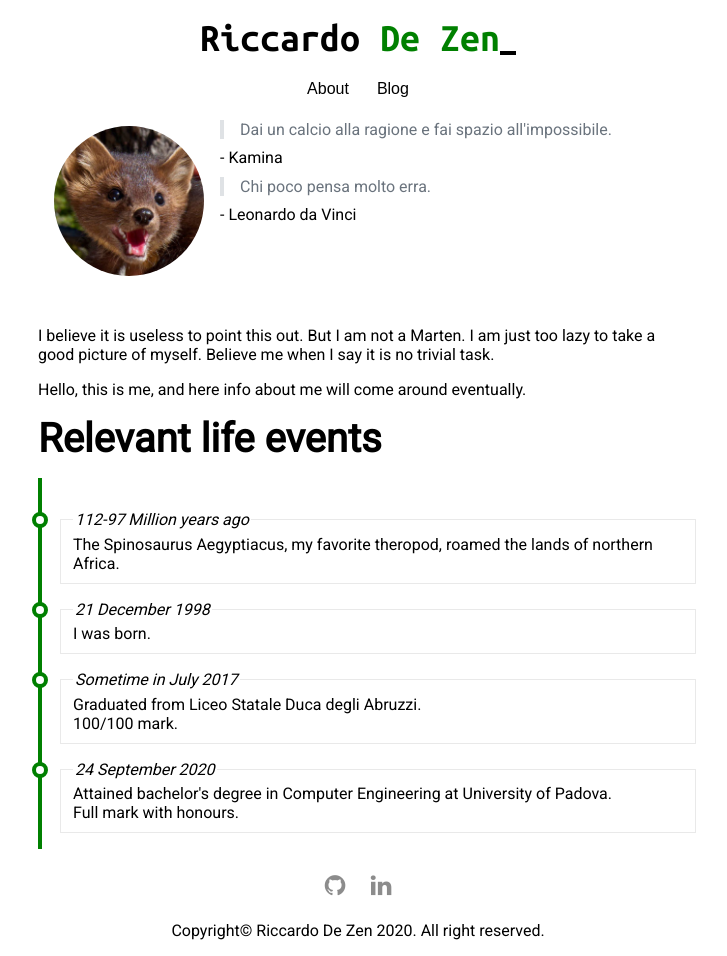
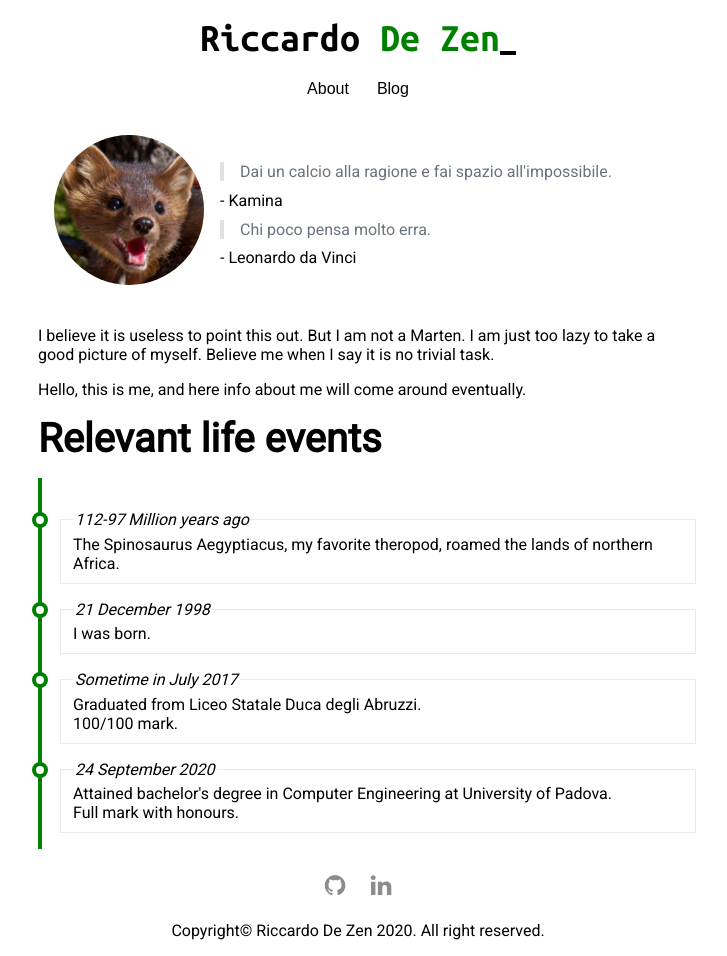
Before and after one commit to ricdezen/ricdezen.github.io, a Jekyll site: the page built from about.md, in a window 1280 px wide. Shown: the whole page, without its empty margins (282-1009 px from the left). Built offline with Jekyll 4.4.1, drawn with Linux system fonts in a browser that asks for light colours.

Commit message:
Minor layout changes

```diff
--- /dev/null
+++ b/_includes/beginner_label.html
@@ -0,0 +1,3 @@
+<span style="font-size: 0.8125em; color: #ffffff; background-color: #0088cc; font-weight: bold; padding: 0.25em 0.5em; border-radius: 0.5em;">
+    Beginner
+</span>
--- a/_layouts/about.html
+++ b/_layouts/about.html
@@ -3,16 +3,16 @@ title: About
 layout: default
 ---
 <div class="about-container">
-    <div class="propic-container">
     <img src="/assets/martora.jpg" class="propic" />
-    </div>
     <div class="quote-container">
+        <div>
             {% for quote in site.data.quotes %}
             <blockquote>
             {{ quote.quote }}
             </blockquote>
             - {{ quote.author }}
             {% endfor %}
+        </div>
     </div>
 </div>
 {{ content }}
--- a/css/about.css
+++ b/css/about.css
@@ -5,17 +5,17 @@
     flex-wrap: nowrap;
     width: 100%;
     min-height: 200px;
+    align-items: center;
 }
 
-.propic-container {
-    flex-basis: 150px;
-    width: auto;
-    float: left;
-    position: relative;
-    text-align: center;
+.quote-container {
+    display: flex;
+    align-items: center;
 }
 
 .propic {
+    display: block;
+    flex-basis: 150px;
     border-radius: 50%;
     width: 150px;
     height: 150px;
--- a/css/syntax.css
+++ b/css/syntax.css
@@ -28,7 +28,7 @@ figure {
 
 pre.highlight {
     margin: 0;
-    padding: 1em;
+    padding: 0.8em;
     border-radius: 6px;
     background-color: #f6f8fa;
 }
```
Also changed, not shown: css/labels.css (added, +20 -0 lines). Lines whose indentation alone changed are shown as unchanged.
